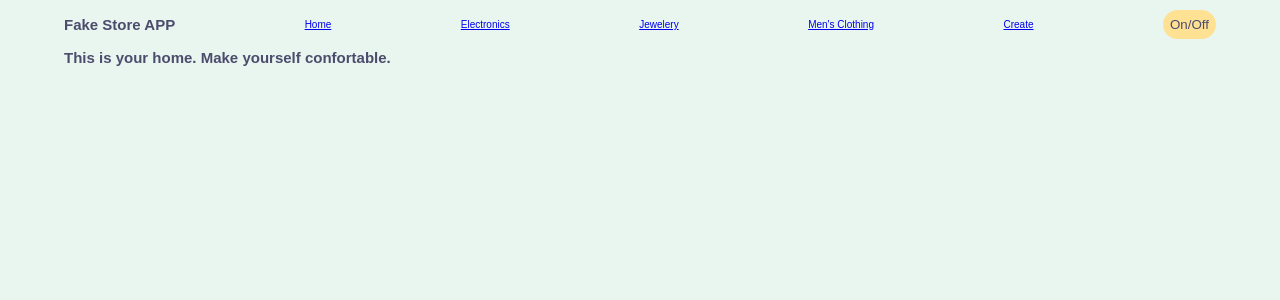
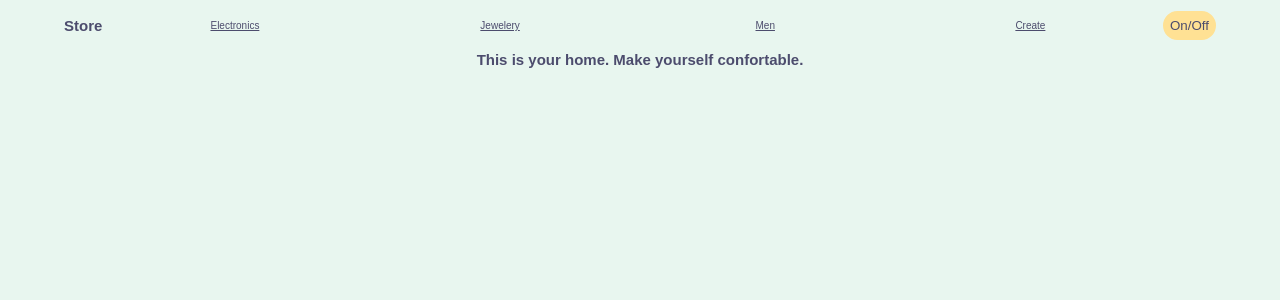
Before and after one commit to calmohtml/fake-store-app, a React (Vite) app: page / in a window 1280 px wide. Shown: the top 300 px of the page. Built offline with nearby package versions, Linux system fonts and the light colour scheme; a web font is replaced by a local one.

Commit message:
New navbar

```diff
--- a/index.html
+++ b/index.html
@@ -4,7 +4,7 @@
     <meta charset="UTF-8" />
     <meta http-equiv="X-UA-Compatible" content="IE=edge" />
     <meta name="viewport" content="width=device-width, initial-scale=1.0" />
-    <title>Fake Store APP</title>
+    <title>Fake Store App</title>
   </head>
   <body>
     <div id="root"></div>
--- a/src/components/categories/_displayData.scss
+++ b/src/components/categories/_displayData.scss
@@ -47,6 +47,11 @@
   .products {
     grid-template-columns: repeat(2, 1fr);
   }
+  .product__title {
+    h2 {
+      font-size: 1.1rem;
+    }
+  }
 }
 
 @media (min-width: 768px) and (max-width: 1440px) {
--- a/src/components/header/Header.jsx
+++ b/src/components/header/Header.jsx
@@ -6,13 +6,28 @@ export const Header = () => {
   return (
     <header className="header">
       <nav className="header__nav">
-        <h1>Fake Store APP</h1>
-        <NavLink to="/">Home</NavLink>
-        <NavLink to="/electronics">Electronics</NavLink>
-        <NavLink to="/jewelery">Jewelery</NavLink>
-        <NavLink to="/men">Men's Clothing</NavLink>
-        <NavLink to="/create">Create</NavLink>
-        <DarkModeButton />
+        <div className="header__title">
+          <NavLink to="/">
+            <h1>Store</h1>
+          </NavLink>
+        </div>
+        <ul className="nav__links">
+          <li className="nav__item">
+            <NavLink to="/electronics">Electronics</NavLink>
+          </li>
+          <li className="nav__item">
+            <NavLink to="/jewelery">Jewelery</NavLink>
+          </li>
+          <li className="nav__item">
+            <NavLink to="/men">Men</NavLink>
+          </li>
+          <li className="nav__item">
+            <NavLink to="/create">Create</NavLink>
+          </li>
+        </ul>
+        <div className="handle__dark--mode">
+          <DarkModeButton />
+        </div>
       </nav>
     </header>
   );
--- a/src/components/header/_header.scss
+++ b/src/components/header/_header.scss
@@ -1,13 +1,60 @@
-.header {
-  &__nav {
+@import "../../scss/colors";
+
+.header__nav {
+  justify-content: space-around;
+  display: flex;
+  align-items: center;
+
+  .header__title {
     display: flex;
-    padding: 1rem 0;
-    margin: 0 auto;
-    justify-content: space-between;
-    align-items: center;
+    justify-content: center;
 
-    h1 {
+    a {
+      text-decoration: none;
       color: inherit;
+
+      h1 {
+        color: inherit;
+
+        &:hover {
+          opacity: 0.3;
+        }
+      }
     }
   }
 }
+
+.nav__links {
+  overflow: hidden;
+  position: fixed;
+  width: 100%;
+  z-index: 2;
+  color: $darkBlue;
+  bottom: 0;
+  border-bottom: none;
+  display: flex;
+  background-color: $pastelYellow;
+
+  .nav__item {
+    margin: 1rem 0.9vw;
+    text-align: center;
+    padding: 1rem 0.8vw;
+    width: 25%;
+    list-style: none;
+
+    a {
+      color: inherit;
+    }
+
+    a:hover {
+      opacity: 0.3;
+    }
+  }
+}
+
+@media (min-width: 480px) {
+  .nav__links {
+    position: relative;
+    background-color: inherit;
+  }
+}
--- a/src/components/home/Home.jsx
+++ b/src/components/home/Home.jsx
@@ -2,8 +2,10 @@ import React from "react";
 
 export const Home = () => {
   return (
-    <section>
-      <h2>This is your home. Make yourself confortable.</h2>
+    <section className="welcome">
+      <div>
+        <h2>This is your home. Make yourself confortable.</h2>
+      </div>
     </section>
   );
 };
--- /dev/null
+++ b/src/components/home/_home.scss
@@ -0,0 +1,5 @@
+.welcome {
+  display: flex;
+  align-items: center;
+  justify-content: center;
+}
--- a/src/style.scss
+++ b/src/style.scss
@@ -1,5 +1,6 @@
 @import "./scss/fonts";
 @import "./scss/colors";
+@import "./components/home/home";
 @import "./components/header/header";
 @import "./components/header/darkModeButton";
 @import "./components/categories/displayData";
```
